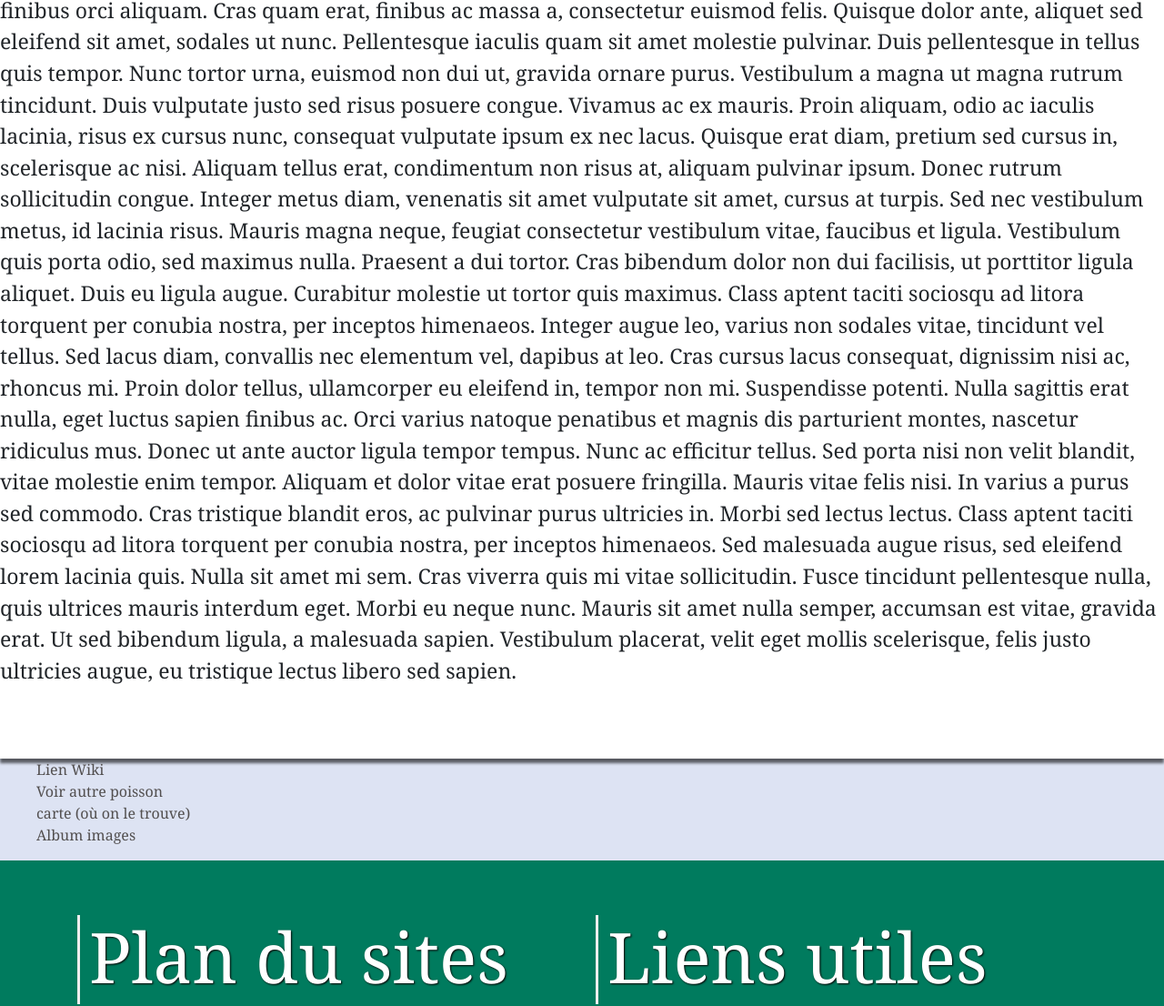
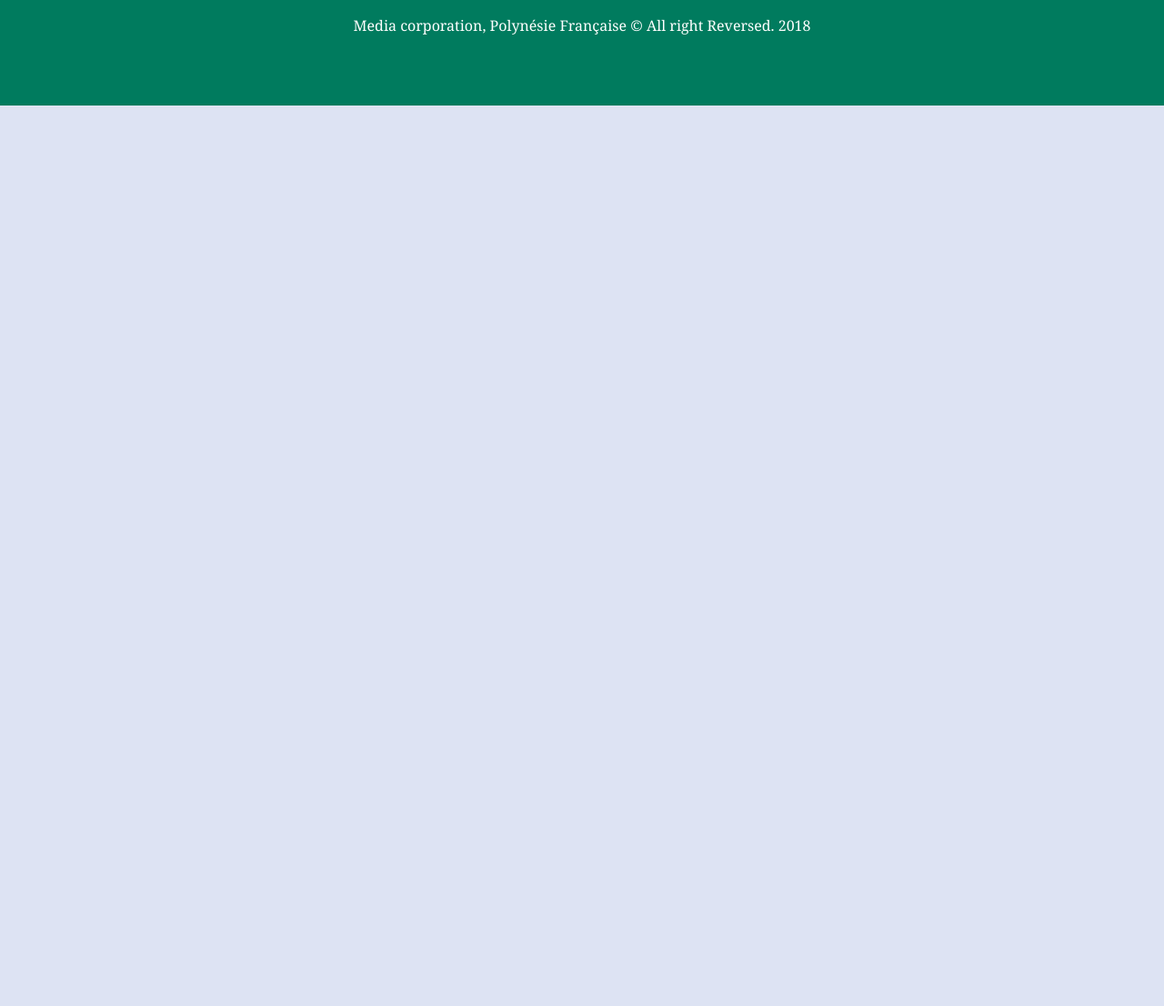
Before and after one commit to DeathDeuS/faaturatenatura, a plain HTML site: page glossaire.html in a window 1280 px wide. Shown: the part 2846-3952 px from the top of the page at 91% size. After the commit the page ends 2962 px from the top, so only its background shows below. Drawn offline with Linux system fonts and the light colour scheme; a script that the page names is missing.

Commit message:
glossaire

```diff
--- a/glossaire.html
+++ b/glossaire.html
@@ -137,39 +137,7 @@
 
 
 
-            <h2>Fiumeimoa Mépadodam</h2>
 
-            <div> <img src="" alt="Fiumeimoa Mépadodam" title="Fiumeimoa Mépadodam"></div>
-
-            <article>
-
-                    <h3>Lorem Ipsum</h3>
-                    "Neque porro quisquam est qui dolorem ipsum quia dolor sit amet, consectetur, adipisci velit..."
-                    "Il n’y a personne qui n’aime la souffrance pour elle-même, qui ne la recherche et qui ne la veuille pour elle-même…"
-
-                    Lorem ipsum dolor sit amet, consectetur adipiscing elit. Etiam sed felis lorem. In eu nunc lacus. Sed ac lacinia ipsum. Phasellus vel velit lacinia, semper turpis vel, sodales odio. Phasellus bibendum egestas felis, sed posuere nisl elementum ut. In dictum nibh nec ornare finibus. Cras lorem felis, iaculis eget varius ac, dapibus non dui. Quisque euismod, erat eu dignissim mattis, ligula ligula efficitur arcu, a cursus sapien sem non dui. Integer fringilla leo at velit dictum, ut finibus orci aliquam. Cras quam erat, finibus ac massa a, consectetur euismod felis. Quisque dolor ante, aliquet sed eleifend sit amet, sodales ut nunc. Pellentesque iaculis quam sit amet molestie pulvinar. Duis pellentesque in tellus quis tempor.
-
-                    Nunc tortor urna, euismod non dui ut, gravida ornare purus. Vestibulum a magna ut magna rutrum tincidunt. Duis vulputate justo sed risus posuere congue. Vivamus ac ex mauris. Proin aliquam, odio ac iaculis lacinia, risus ex cursus nunc, consequat vulputate ipsum ex nec lacus. Quisque erat diam, pretium sed cursus in, scelerisque ac nisi. Aliquam tellus erat, condimentum non risus at, aliquam pulvinar ipsum. Donec rutrum sollicitudin congue. Integer metus diam, venenatis sit amet vulputate sit amet, cursus at turpis. Sed nec vestibulum metus, id lacinia risus.
-
-                    Mauris magna neque, feugiat consectetur vestibulum vitae, faucibus et ligula. Vestibulum quis porta odio, sed maximus nulla. Praesent a dui tortor. Cras bibendum dolor non dui facilisis, ut porttitor ligula aliquet. Duis eu ligula augue. Curabitur molestie ut tortor quis maximus. Class aptent taciti sociosqu ad litora torquent per conubia nostra, per inceptos himenaeos. Integer augue leo, varius non sodales vitae, tincidunt vel tellus. Sed lacus diam, convallis nec elementum vel, dapibus at leo. Cras cursus lacus consequat, dignissim nisi ac, rhoncus mi.
-
-                    Proin dolor tellus, ullamcorper eu eleifend in, tempor non mi. Suspendisse potenti. Nulla sagittis erat nulla, eget luctus sapien finibus ac. Orci varius natoque penatibus et magnis dis parturient montes, nascetur ridiculus mus. Donec ut ante auctor ligula tempor tempus. Nunc ac efficitur tellus. Sed porta nisi non velit blandit, vitae molestie enim tempor. Aliquam et dolor vitae erat posuere fringilla. Mauris vitae felis nisi. In varius a purus sed commodo. Cras tristique blandit eros, ac pulvinar purus ultricies in. Morbi sed lectus lectus.
-
-                    Class aptent taciti sociosqu ad litora torquent per conubia nostra, per inceptos himenaeos. Sed malesuada augue risus, sed eleifend lorem lacinia quis. Nulla sit amet mi sem. Cras viverra quis mi vitae sollicitudin. Fusce tincidunt pellentesque nulla, quis ultrices mauris interdum eget. Morbi eu neque nunc. Mauris sit amet nulla semper, accumsan est vitae, gravida erat. Ut sed bibendum ligula, a malesuada sapien. Vestibulum placerat, velit eget mollis scelerisque, felis justo ultricies augue, eu tristique lectus libero sed sapien.
-
-            </article>
-
-
-
-            <aside>
-                <ul>
-                    <li><a href="">Lien Wiki</a></li>
-                    <li><a href="">Voir autre poisson</a></li>
-                    <li><a href="">carte (où on le trouve)</a></li>
-                    <li><a href="">Album images</a></li>
-                </ul>
-
-            </aside>
 
         </section>
 
```
